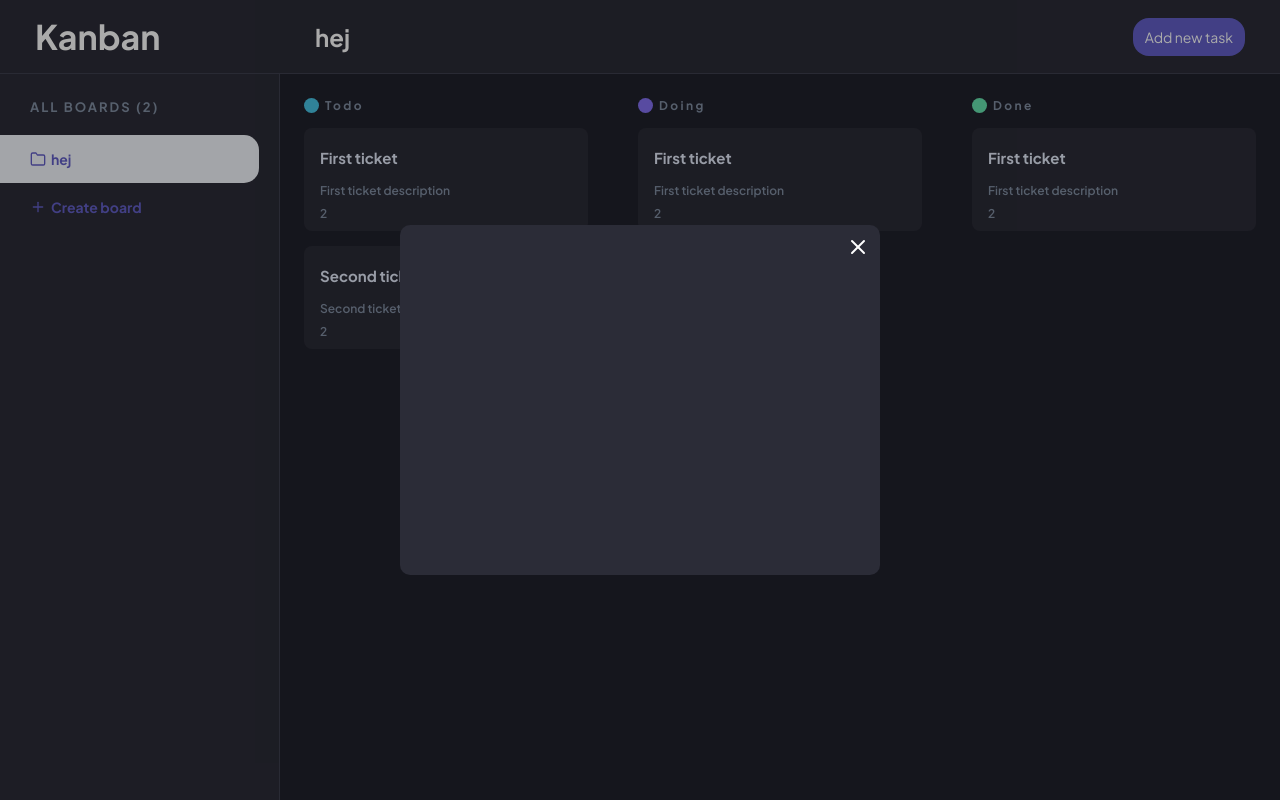
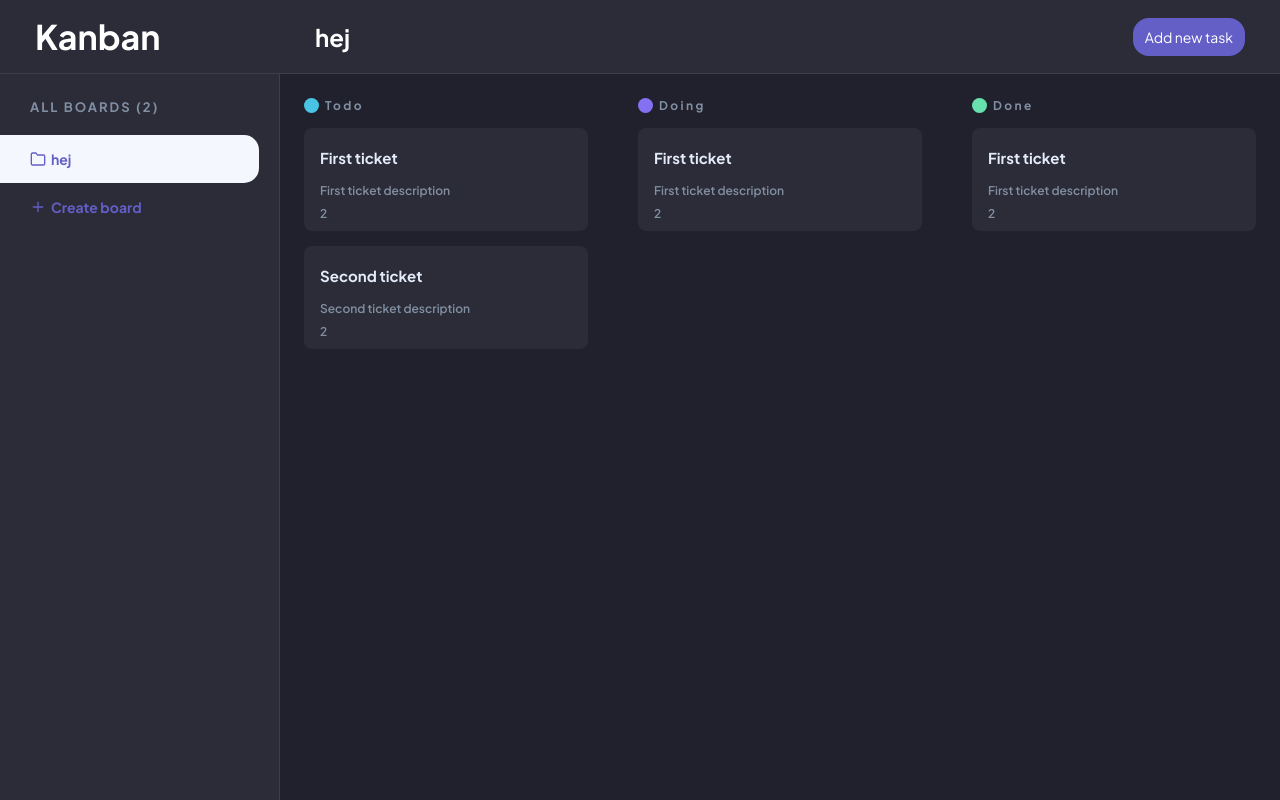
Before and after one commit to martin-apiwat/kanban-board, a React (Vite) app: page / in a window 1280 px wide. Built offline with nearby package versions, Linux system fonts and the light colour scheme.

Commit message:
added toggle function on add task and close

```diff
--- a/src/App.tsx
+++ b/src/App.tsx
@@ -1,17 +1,26 @@
+import { useState } from "react";
 import Board from "./components/Board/Board";
 import CreateTaskModel from "./components/CreateTaskModel/CreateTaskModel";
 import Navbar from "./components/Navbar/Navbar";
 import Sidebar from "./components/Sidebar/Sidebar";
 
 export default function App() {
+  const [showCreateTast, setShowCreateTask] = useState(false);
+
+  function toggleShowCreateTask() {
+    setShowCreateTask(!showCreateTast);
+  }
+
   return (
     <div className="app">
-      <Navbar />
+      <Navbar toggleShowCreateTask={toggleShowCreateTask} />
       <div className="main-container">
         <Sidebar />
         <Board />
       </div>
-      <CreateTaskModel />
+      {showCreateTast && (
+        <CreateTaskModel toggleShowCreateTask={toggleShowCreateTask} />
+      )}
     </div>
   );
 }
--- a/src/components/CreateTaskModel/CreateTaskModel.tsx
+++ b/src/components/CreateTaskModel/CreateTaskModel.tsx
@@ -2,13 +2,18 @@ import React from "react";
 import "./CreateTaskModel.scss";
 import { X } from "react-feather";
 
-export default function CreateTaskModel() {
+type Props = {
+  toggleShowCreateTask: () => void;
+};
+
+export default function CreateTaskModel({ toggleShowCreateTask }: Props) {
   return (
     <div className="model-container">
       <div className="model-card">
-        <div className="model-close">
+        <div className="model-close" onClick={() => toggleShowCreateTask()}>
           <X />
         </div>
+        <h3 className="model-title">Create new ticket</h3>
       </div>
     </div>
   );
--- a/src/components/Navbar/Navbar.tsx
+++ b/src/components/Navbar/Navbar.tsx
@@ -2,7 +2,11 @@ import React from "react";
 import { useBoardContext } from "../../context/BoardsContext";
 import "./Navbar.scss";
 
-export default function Navbar() {
+type Props = {
+  toggleShowCreateTask: () => void;
+};
+
+export default function Navbar({ toggleShowCreateTask }: Props) {
   const { currentProject } = useBoardContext();
 
   return (
@@ -12,7 +16,9 @@ export default function Navbar() {
       </div>
       <div className="navbar-main-container">
         <h4>{currentProject.name}</h4>
-        <button className="btn">Add new task</button>
+        <button className="btn" onClick={() => toggleShowCreateTask()}>
+          Add new task
+        </button>
       </div>
     </div>
   );
```
